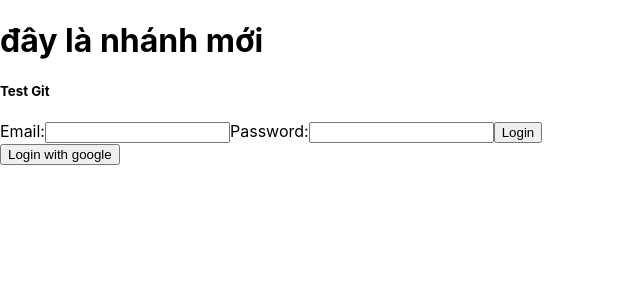
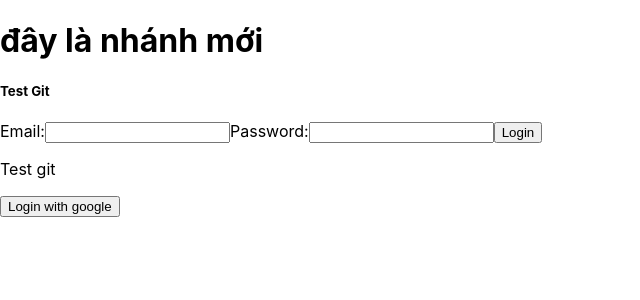
Before and after one commit to npv34/demo_auth_firebase_react, a React (Create React App) app: page /login in a window 1280 px wide. Shown: the top 300 px of the page, without its empty margins (0-640 px from the left). Built offline with nearby package versions, Linux system fonts and the light colour scheme; what @react-firebase/auth would draw is missing.

Commit message:
edit login google

```diff
--- a/src/conponents/Google/LoginGoogle.js
+++ b/src/conponents/Google/LoginGoogle.js
@@ -27,6 +27,7 @@ const hanldeLoginGoogle = async () => {
 
     return (
         <>
+            <p>Test git</p>
             <button onClick={hanldeLoginGoogle}>Login with google</button>
         </>
     )
```
